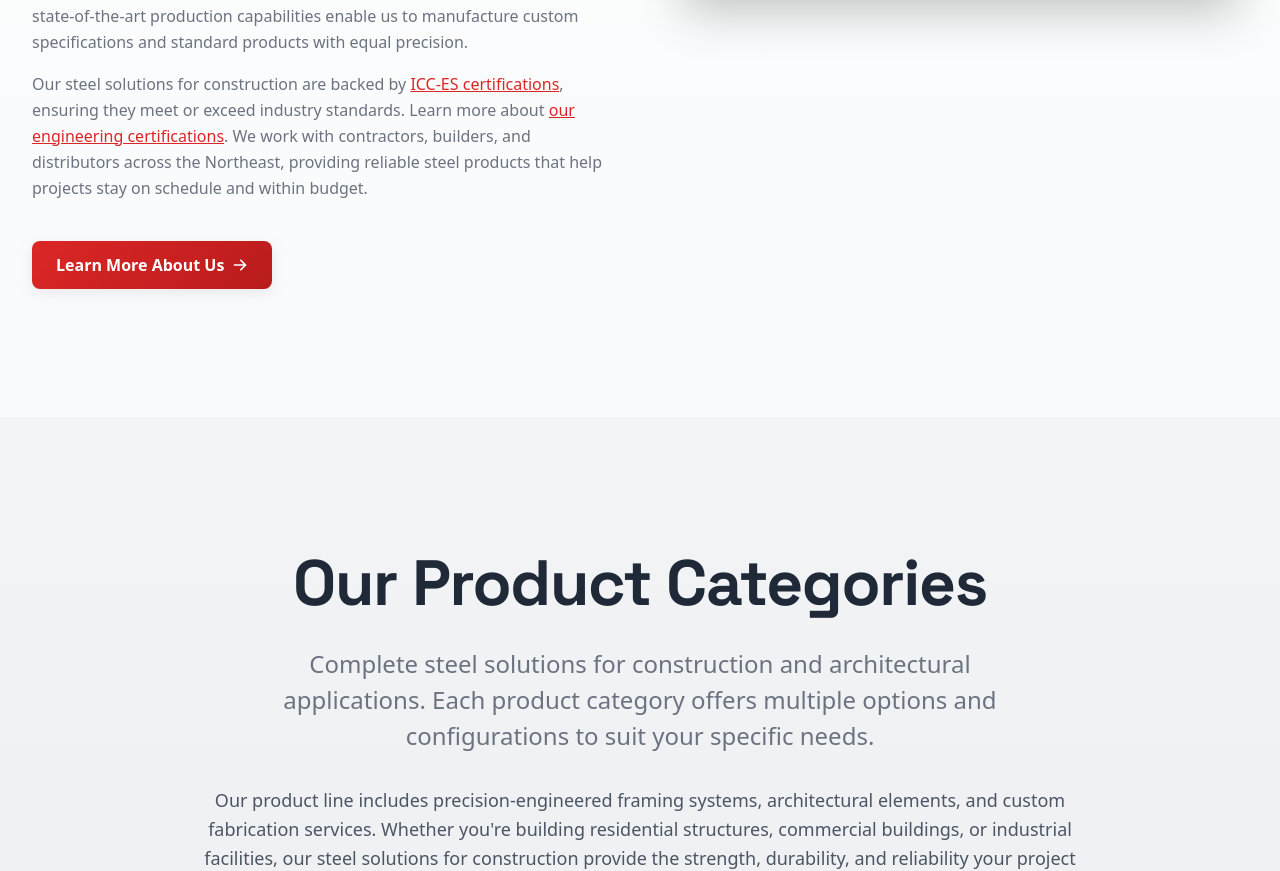
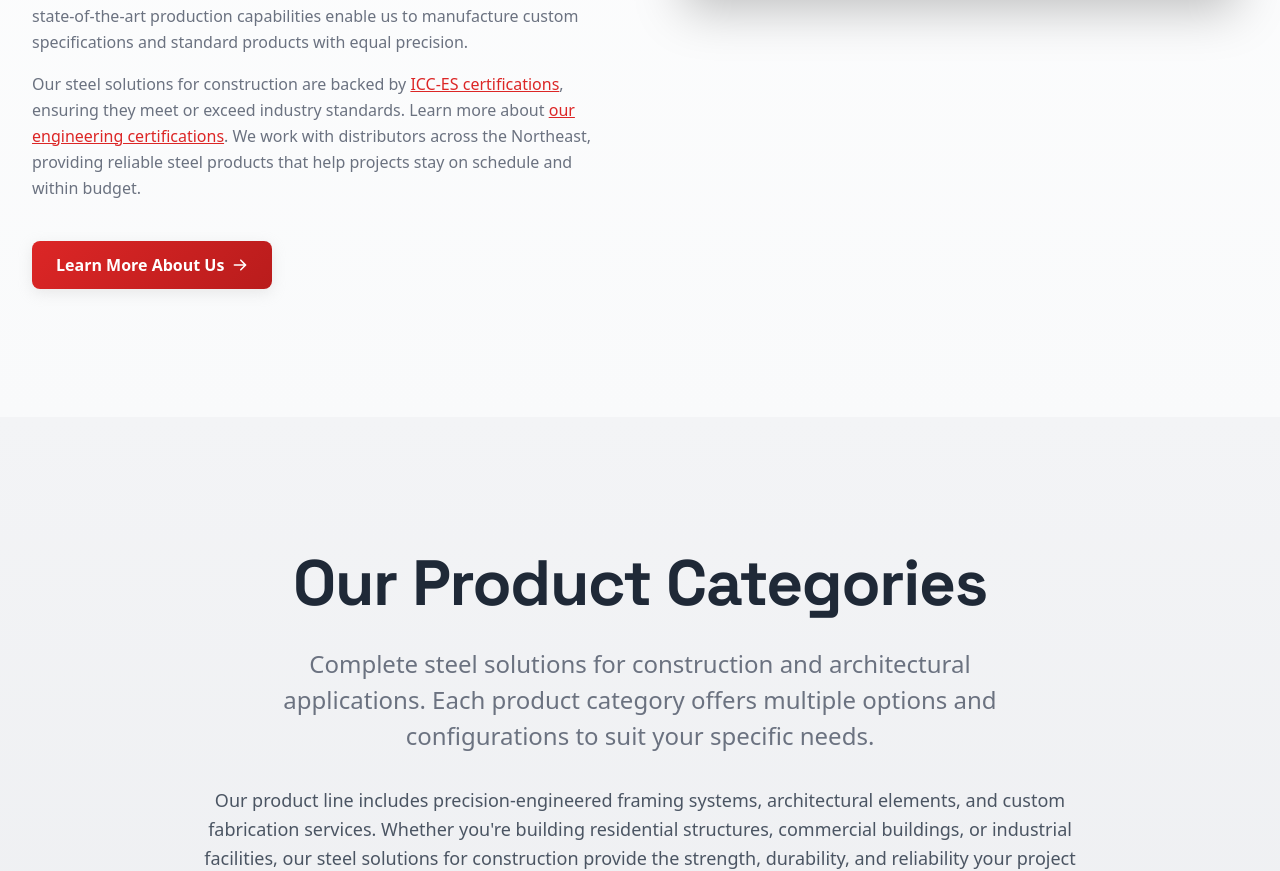
Before and after one commit to brandonlin04/refined-metal, a website: page index.html in a window 1280 px wide. Shown: the part 1714-2585 px from the top of the page. Drawn offline with nearby package versions, Linux system fonts and the light colour scheme.

Commit message:
content: update homepage distributor wording

```diff
--- a/index.html
+++ b/index.html
@@ -397,7 +397,7 @@
                         Our manufacturing facility in College Point, New York, allows us to maintain strict quality control while keeping costs competitive. We understand that construction projects require timely delivery and reliable materials. Our state-of-the-art production capabilities enable us to manufacture custom specifications and standard products with equal precision.
                     </p>
                     <p class="text-gray-500 mt-4 leading-relaxed">
-                        Our steel solutions for construction are backed by <a href="https://www.icc-es.org" target="_blank" rel="noopener noreferrer" class="text-red-600 hover:text-red-700 underline">ICC-ES certifications</a>, ensuring they meet or exceed industry standards. Learn more about <a href="icces-report.html" class="text-red-600 hover:text-red-700 underline">our engineering certifications</a>. We work with contractors, builders, and distributors across the Northeast, providing reliable steel products that help projects stay on schedule and within budget.
+                        Our steel solutions for construction are backed by <a href="https://www.icc-es.org" target="_blank" rel="noopener noreferrer" class="text-red-600 hover:text-red-700 underline">ICC-ES certifications</a>, ensuring they meet or exceed industry standards. Learn more about <a href="icces-report.html" class="text-red-600 hover:text-red-700 underline">our engineering certifications</a>. We work with distributors across the Northeast, providing reliable steel products that help projects stay on schedule and within budget.
                     </p>
                     <div class="mt-10">
                         <a href="about.html" class="btn-primary inline-flex items-center px-6 py-3 text-base font-semibold rounded-lg" style="background: linear-gradient(135deg, #dc2626 0%, #b91c1c 100%); color: white; border: none;">
```
